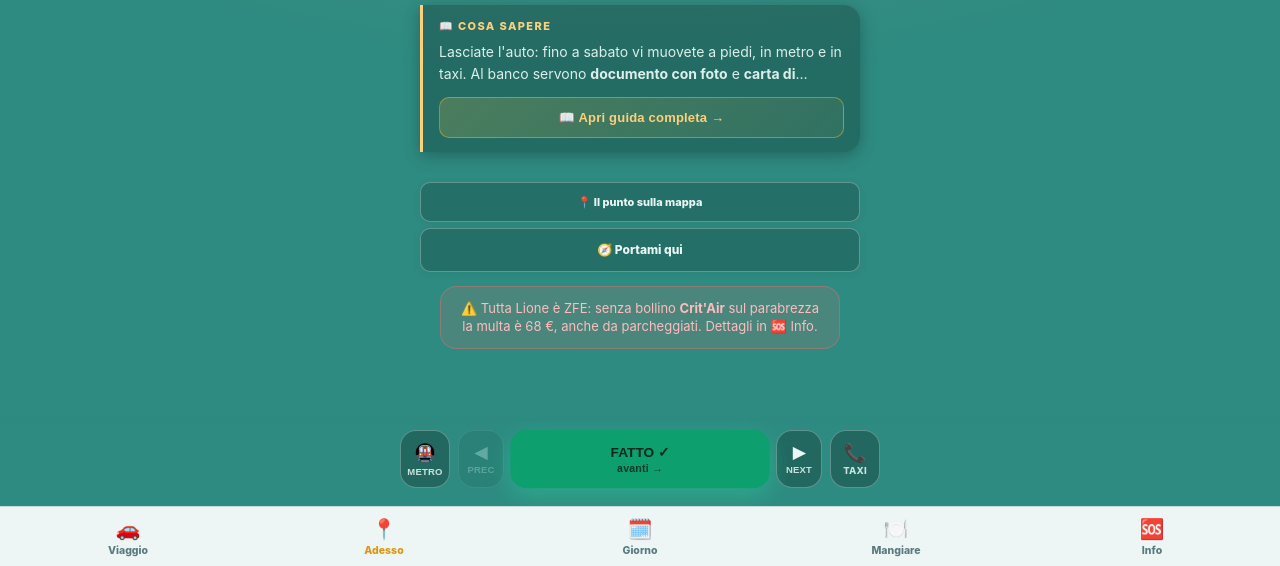
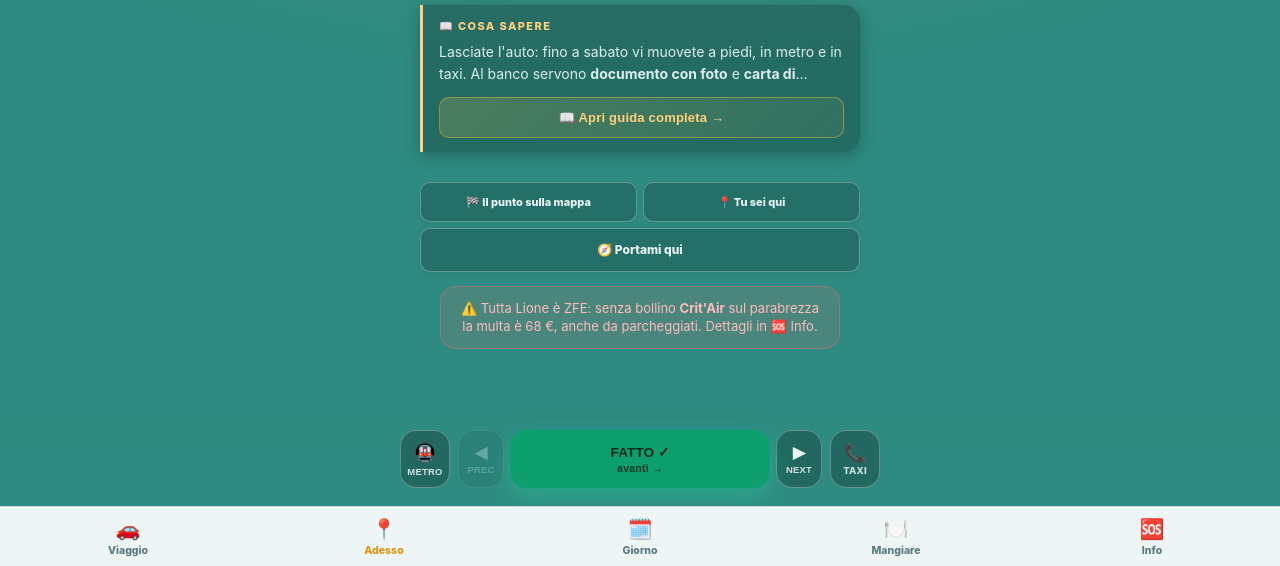
Before and after one commit to cstwtr-web/Lyon_Tourist_Guide, a plain HTML site: page index.html in a window 1280 px wide. Shown: the part 234-800 px from the top of the page. Drawn offline with Linux system fonts and the light colour scheme.

Commit message:
Add files via upload

```diff
--- a/index.html
+++ b/index.html
@@ -1360,7 +1360,8 @@ function render() {
       ` : ''}
       <div class="map-actions">
         ${onsite
-          ? `<a class="map-btn map-here" href="${poiLink(s.dest)}" target="_blank" rel="noopener">📍 Il punto sulla mappa</a>`
+          ? `<a class="map-btn map-point" href="${poiLink(s.dest)}" target="_blank" rel="noopener">🏁 Il punto sulla mappa</a>
+             <a class="map-btn map-here" href="#" onclick="hereNow(event)" aria-label="Mostra la mia posizione reale sulla mappa">📍 Tu sei qui</a>`
           : `<a class="map-btn map-walk" href="${m.walk}" target="_blank" rel="noopener">🚶 A piedi</a>
              ${DAYS[dayIdx].car
                ? `<a class="map-btn map-drive" href="${m.drive}" target="_blank" rel="noopener">🚗 Auto</a>`
```
